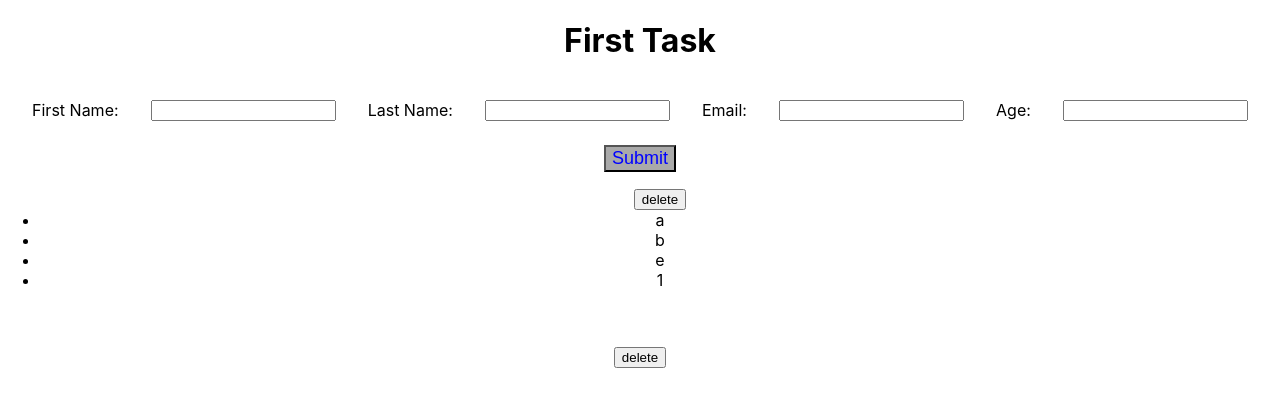
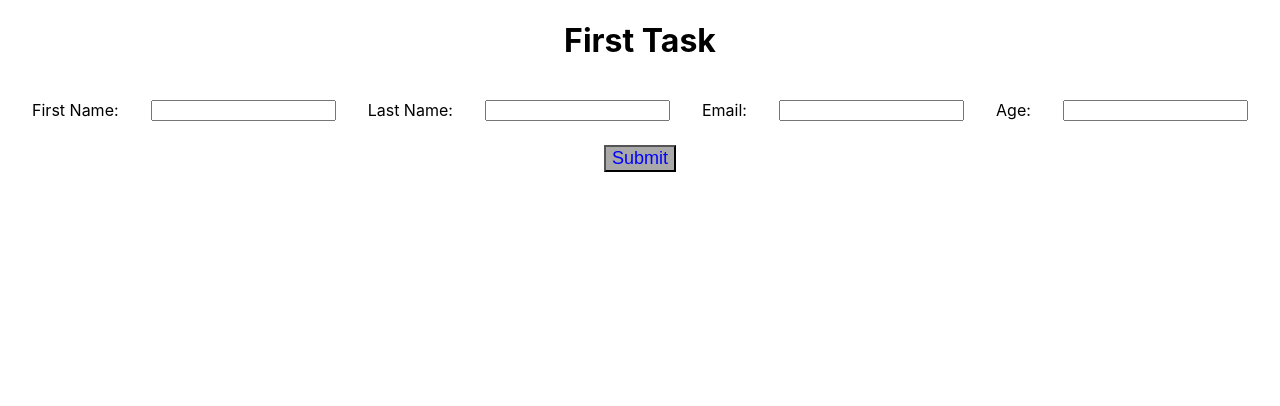
Before and after one commit to cr9169/react, a React (Create React App) app in the folder my-app/: page / in a window 1280 px wide. Shown: the top 406 px of the page. Built offline with nearby package versions, Linux system fonts and the light colour scheme; the HTML template or start-up script is replaced by a standard one.

Commit message:
feat: finished

```diff
--- a/my-app/src/components/inputs.tsx
+++ b/my-app/src/components/inputs.tsx
@@ -1,35 +1,16 @@
 import React, { useState } from 'react';
 import IPerson from '../interfaces/Person';
+import PeopleList from './peopleList';
 import "./inputsStyles.css";
-import PeopleList from './peopleList';
-
-function isNumber(str: string): boolean {
-    if (typeof str !== 'string') {
-      return false;
-    }
-
-    if (str.trim() === '') {
-      return false;
-    }
-
-    return !Number.isNaN(Number(str));
-}
-
-
-const peopleList: IPerson[] = [{firstName: 'a', lastName: 'b', age: 1, email: 'e'}];
 
 const Inputs: React.FC = () => {
 
-    const [person, setPerson] = useState<IPerson | null>();
-
-    // const changeHandler = (e: any) => {
-    //         setPerson({...person, [e.target?.name]:[e.target?.value]});
-    // };
+    const [peopleList, setPeopleList] = useState<IPerson[]>([]);
 
     const submitHandler = (e: any) => {
         e.preventDefault();
         const {firstName, lastName, email, age} = e.target;
-        console.log({firstName: firstName.value, lastName: lastName.value, email: email.value, age: +age.value});// change to add form of person to the list component
+        setPeopleList(peopleList => peopleList?.concat({firstName: firstName.value, lastName: lastName.value, email: email.value, age: +age.value}));
     }
 
     return ( <div>
@@ -46,7 +27,7 @@ const Inputs: React.FC = () => {
             </div>
             <input  type="submit" name="submit" id='submit'/>
         </form>
-        <PeopleList people={peopleList}/>
+        <PeopleList peopleList={peopleList!} setPeopleList={setPeopleList}/>
     </div> );
 }
 
--- a/my-app/src/components/peopleList.tsx
+++ b/my-app/src/components/peopleList.tsx
@@ -3,26 +3,27 @@ import IPerson from '../interfaces/Person';
 
 
 interface IProps{
-    people: IPerson[];
+    peopleList: IPerson[];
+    setPeopleList: React.Dispatch<React.SetStateAction<IPerson[]>>;
 }
 
-const PeopleList: React.FC<IProps> = ({people}) => {
+const PeopleList: React.FC<IProps> = ({peopleList, setPeopleList}) => {
 
-    const [personList, setPersonList] = useState<IPerson[]>(people);
+    // const [personList, setPersonList] = useState<IPerson[]>(people);
 
     const deletePerson = (index: number): void => {
-        const newPersonList = personList;
+        const newPersonList = peopleList;
         newPersonList?.splice(index, 1);
-        setPersonList(newPersonList);
+        setPeopleList([...newPersonList!]);
     }
 
-    return <div><ul>{people.map((person: IPerson) => <div>
-        <input onClick={() => {deletePerson}} id='peopleList[peopleList]' type="button" value="delete"></input>
-        <li> {person.firstName}</li>
-        <li> {person.lastName}</li>
+    return <div><ul>{peopleList!.map((person: IPerson, index: number) =>  <div>
+        <input onClick={() => deletePerson(index)} disabled={index === 4} id='peopleList[peopleList]' type="button" value="delete"></input>
+        <li style={{ color: person.age > 20 ? "red" : "black" }}> {person.firstName}</li>
+        <li style={{ color: person.age > 20 ? "red" : "black" }}> {person.lastName}</li>
         <li> {person.email}</li>
         <li> {person.age}</li><br /><br /></div>)}</ul>
-        <input id='peopleList[peopleList.length]' type="button" value="delete"></input></div>
+        </div>
 }
 
 export default PeopleList;
```
